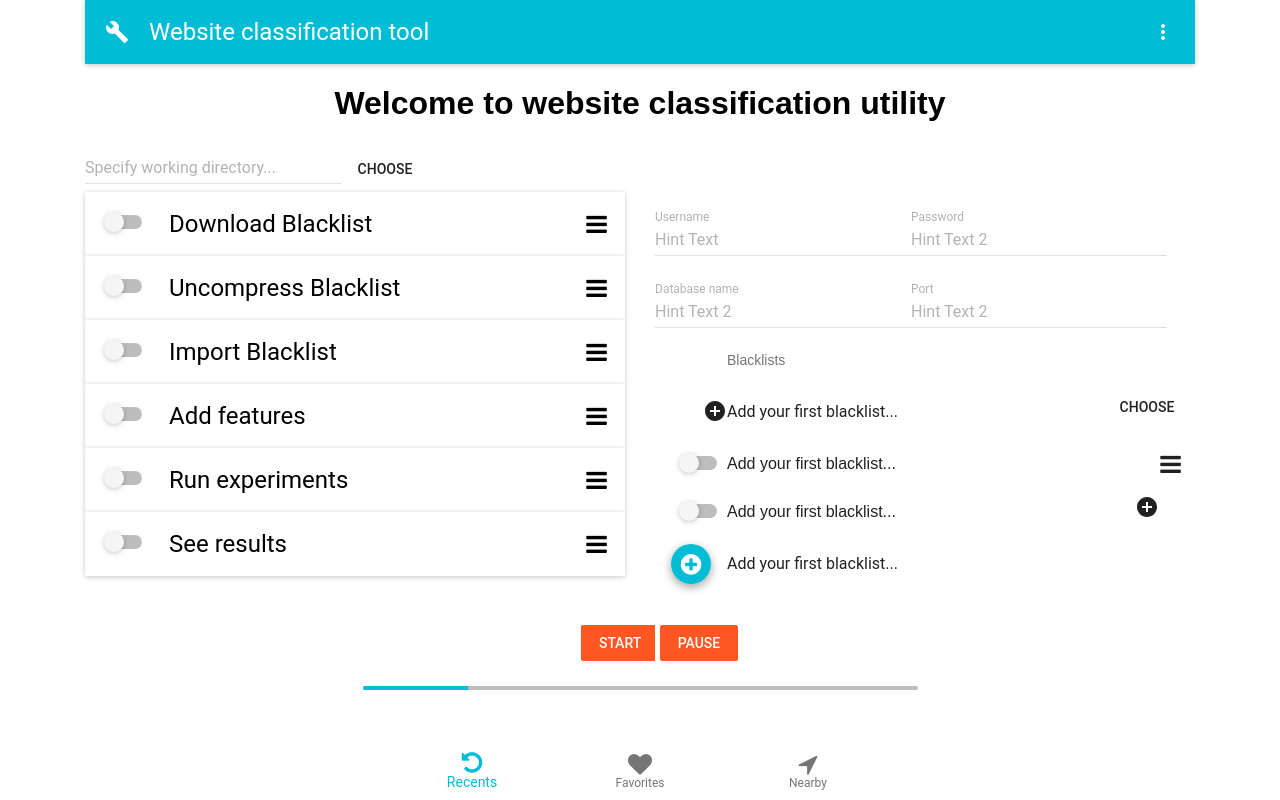
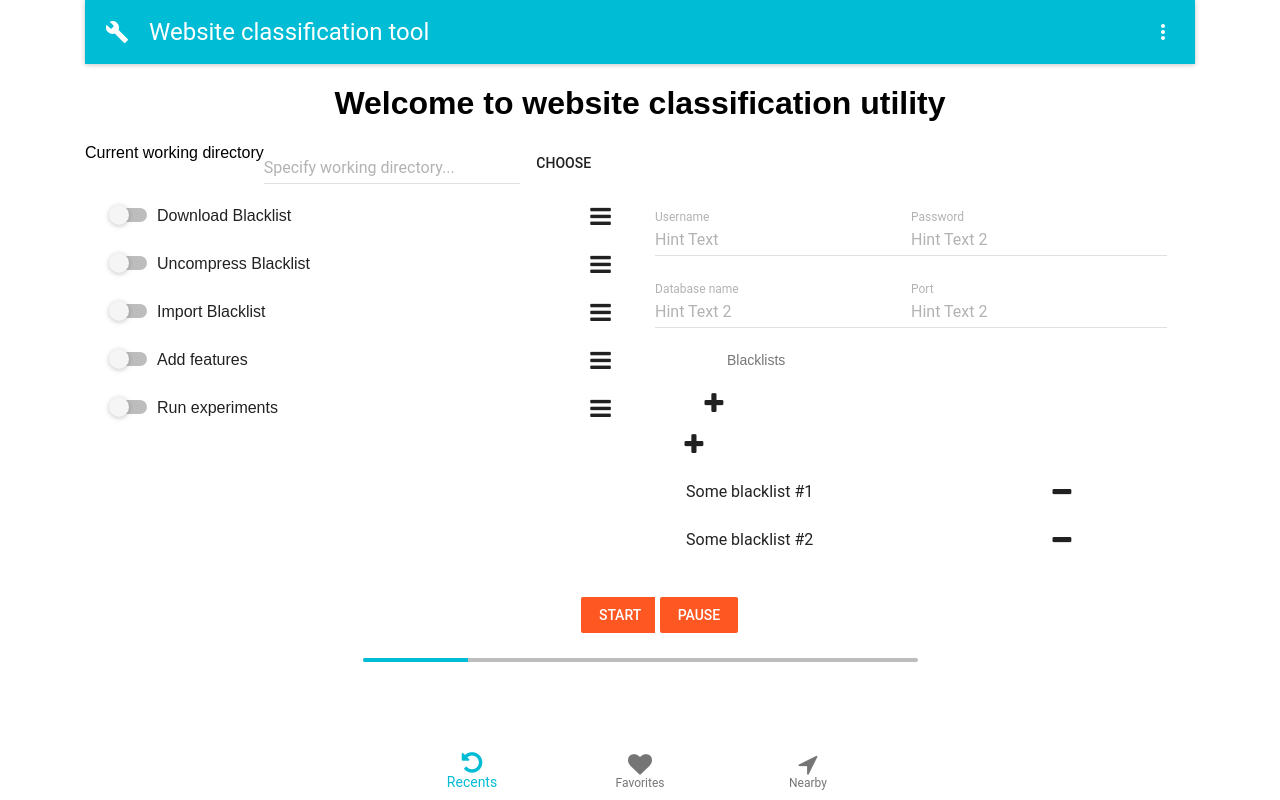
Before and after one commit to insanecoding/data-mining-tool, a React (Create React App) app in the folder src/main/frontend/: page / in a window 1280 px wide. Built offline with nearby package versions, Linux system fonts and the light colour scheme; what react-tap-event-plugin would draw is missing.

Commit message:
List item fixed

```diff
--- a/src/main/frontend/src/components/Body.js
+++ b/src/main/frontend/src/components/Body.js
@@ -4,7 +4,6 @@ import FlatButton from "material-ui/FlatButton";
 import LinearProgress from "material-ui/LinearProgress";
 import Subheader from "material-ui/Subheader";
 import {List, ListItem} from "material-ui/List";
-import ContentAddCircle from "material-ui/svg-icons/content/add-circle";
 import MyListItem from "./MyListItem";
 import {getQuery, postQuery} from "./../rest/rest-client";
 import MyDialog from "./MyDialog";
@@ -12,10 +11,8 @@ import TextField from "material-ui/TextField";
 import {Row, Col} from "react-grid-system";
 import {WebsocketClient} from "./../rest/websocket";
 import "./../../node_modules/font-awesome/css/font-awesome.min.css";
-import Toggle from "material-ui/Toggle";
+import FontIcon from "material-ui/FontIcon";
 import IconButton from "material-ui/IconButton";
-import FontIcon from "material-ui/FontIcon";
-import FloatingActionButton from "material-ui/FloatingActionButton";
 
 const style = {
     title: {
@@ -44,7 +41,7 @@ const style = {
         left: 0,
         width: '100%',
         opacity: 0,
-    },
+    }
 };
 
 class Body extends Component {
@@ -119,26 +116,27 @@ class Body extends Component {
 
         return (
             <div>
-                <Row>
-                    <Col xs={12} md={12}>
+
                 <h1 style={style.title}>Welcome to website classification utility</h1>
+                <div style={{display: 'flex', flexDirection: 'row', padding: 0,}}>
+                    <label>Current working directory</label>
                     <TextField
                         hintText="Specify working directory..."
                     />
                     <FlatButton label="Choose" labelPosition="before">
                         <input type="file" style={style.imageInput}/>
                     </FlatButton>
-                    </Col>
-                </Row>
+                </div>
+
+
 
                 <Row>
                     <Col xs={6} md={6}>
-                        <MyListItem name="Download Blacklist"/>
-                        <MyListItem name="Uncompress Blacklist"/>
-                        <MyListItem name="Import Blacklist"/>
-                        <MyListItem name="Add features"/>
-                        <MyListItem name="Run experiments"/>
-                        <MyListItem name="See results"/>
+                        <MyListItem text="Download Blacklist"/>
+                        <MyListItem text="Uncompress Blacklist"/>
+                        <MyListItem text="Import Blacklist"/>
+                        <MyListItem text="Add features"/>
+                        <MyListItem text="Run experiments"/>
                     </Col>
                     <Col xs={6} md={6}>
                         <div>
@@ -166,40 +164,32 @@ class Body extends Component {
 
                             <List>
                                 <Subheader inset={true}>Blacklists</Subheader>
-                                <ListItem
-                                    leftAvatar={
-                                        <FlatButton icon={<ContentAddCircle />} style={{width: "10px"}}>
+                                <Col xs={2}>
+                                    <FlatButton primary={false} icon={<FontIcon className="fa fa-plus"/>}>
                                         <input type="file" style={style.imageInput}/>
-                                        </FlatButton>}
-                                    primaryText="Add your first blacklist..."
-                                    rightIconButton={<FlatButton label="Choose" labelPosition="before">
-                                        <input type="file" style={style.imageInput}/>
-                                    </FlatButton>}
-                                />
-                                <ListItem
-                                    leftCheckbox={<Toggle/>}
-                                    //{/*leftAvatar={<Avatar icon={<ContentAddCircle />} />}*/}
-                                    primaryText="Add your first blacklist..."
-                                    rightIconButton={<IconButton iconStyle={style.iconStyle} style={style.icon}>
-                                        <FontIcon className="fa fa-bars fa-fw"/>
+                                    </FlatButton>
+                                    <IconButton tooltip="Add item">
+                                        <FontIcon className="fa fa-plus"/>
+                                    </IconButton>
+                                </Col>
+                                <Col xs={10}>
+                                    <ListItem primaryText={"Some blacklist #1"} rightIconButton={
+                                        <IconButton tooltip="Remove item">
+                                            <FontIcon className="fa fa-minus"/>
                                         </IconButton>}
                                     />
-                                <ListItem
-                                    leftCheckbox={<Toggle/>}
-                                    //{/*leftAvatar={<Avatar icon={<ContentAddCircle />} />}*/}
-                                    primaryText="Add your first blacklist..."
-                                    rightIconButton={ <FlatButton icon={<ContentAddCircle />}>
-                                        <input type="file" style={style.imageInput}/>
-                                    </FlatButton>}
+                                    <ListItem primaryText={"Some blacklist #2"} rightIconButton={
+                                        <IconButton tooltip="Remove item">
+                                            <FontIcon className="fa fa-minus"/>
+                                        </IconButton>}
                                     />
-                                <ListItem
-                                    leftAvatar={
-                                        <FloatingActionButton mini={true} style={style} iconClassName="fa fa-plus-circle">
-                                            <input type="file" style={style.imageInput}/>
-                                        </FloatingActionButton>
-                                    }
-                                    primaryText="Add your first blacklist..."
-                                />
+                                </Col>
+
+
+
+
+
+
 
 
 
--- a/src/main/frontend/src/components/MyListItem.js
+++ b/src/main/frontend/src/components/MyListItem.js
@@ -1,44 +1,18 @@
 import React, {Component} from "react";
-import Toggle from "material-ui/Toggle";
-import AppBar from "material-ui/AppBar";
 import IconButton from "material-ui/IconButton";
 import FontIcon from "material-ui/FontIcon";
-import {white, fullBlack} from "material-ui/styles/colors";
-import getMuiTheme from "material-ui/styles/getMuiTheme";
-import MuiThemeProvider from "material-ui/styles/MuiThemeProvider";
-
-const muiTheme = getMuiTheme({
-    appBar: {
-        color: white,
-        textColor: fullBlack,
-    },
-});
-
-const style = {
-    appBar: {
-        minWidth: "390px",
-    },
-    toggleStyle: {
-        padding: "11px"
-    }
-};
+import {ListItem} from "material-ui/List";
+import "./../../node_modules/font-awesome/css/font-awesome.min.css";
+import Toggle from "material-ui/Toggle";
 
 class MyListItem extends Component {
     render() {
         return (
-            <MuiThemeProvider muiTheme={muiTheme}>
-                <AppBar
-                    style={style.appBar}
-                    title={this.props.name}
-                    titleStyle={style.titleStyle}
-                    iconElementLeft={ <Toggle style={style.toggleStyle} labelPosition="right"/>}
-                    iconElementRight={
-                        <IconButton iconStyle={style.iconStyle} style={style.icon}>
-                            <FontIcon className="fa fa-bars fa-fw"/>
-                        </IconButton>
-                    }
-                />
-            </MuiThemeProvider>
+            <ListItem leftCheckbox={<Toggle/>} primaryText={this.props.text} rightIconButton={
+                <IconButton>
+                    <FontIcon className="fa fa-bars fa-fw"/>
+                </IconButton>
+            }/>
         )
     }
 }
```
Lines whose indentation alone changed are shown as unchanged.
